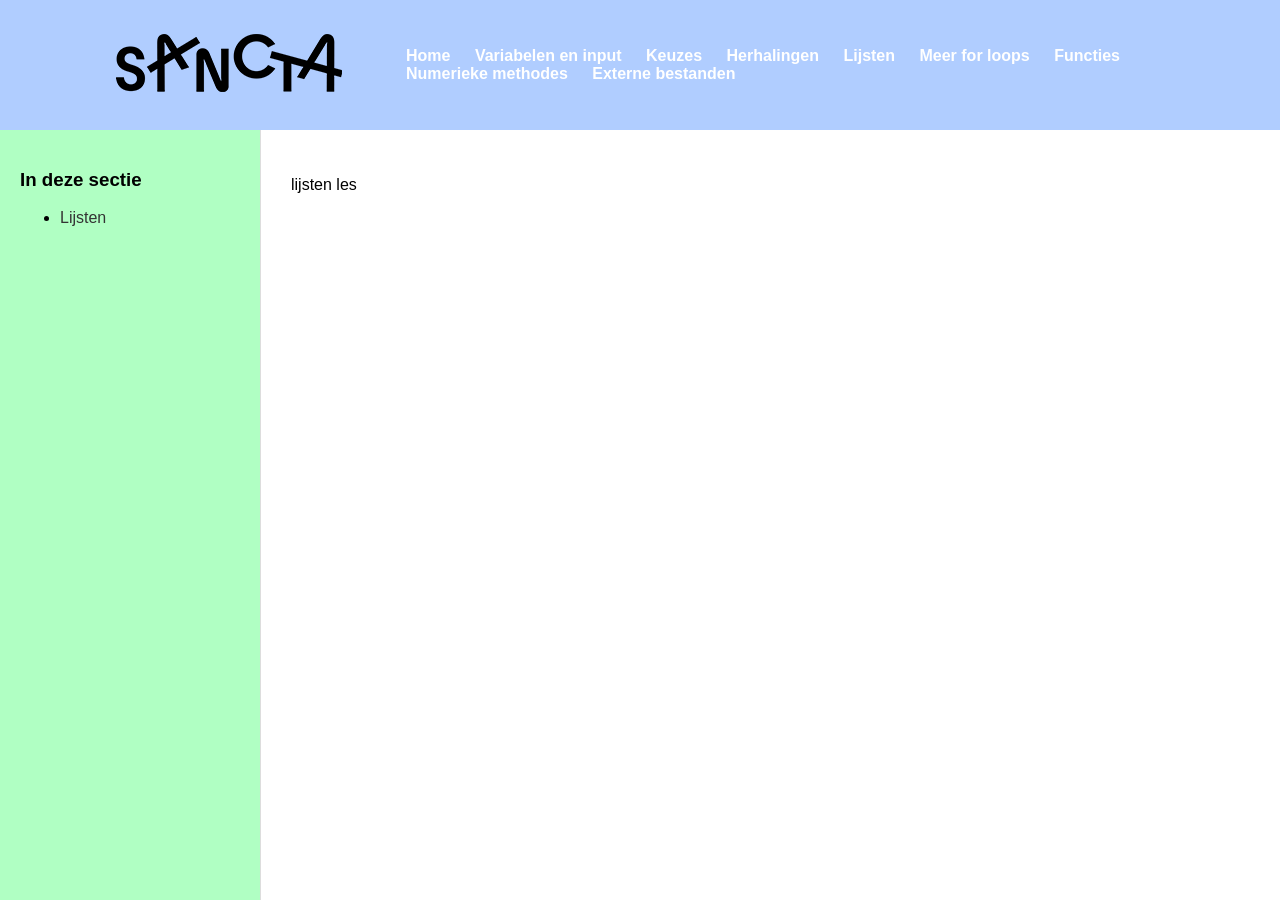
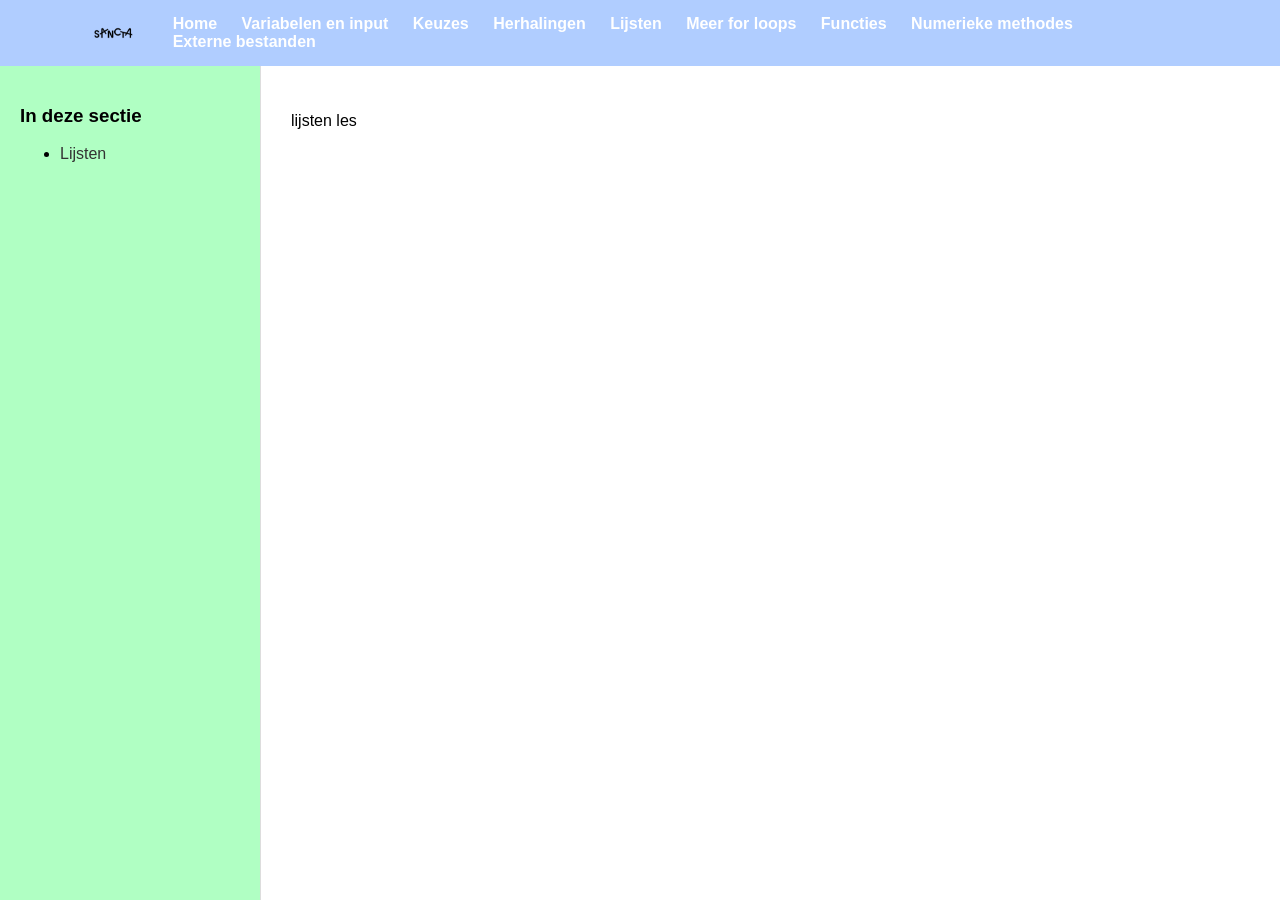
Before and after one commit to milanvandeput/milanvandeput.github.io, a Jekyll site: the page built from Lijsten/index.md, in a window 1280 px wide. Built offline with Jekyll 4.4.1, drawn with Linux system fonts in a browser that asks for light colours.

Commit message:
Update syntax.css

```diff
--- a/assets/css/syntax.css
+++ b/assets/css/syntax.css
@@ -46,10 +46,39 @@ ghlight code > span.line {
 .highlight .m  { color: #005cc5; }   /* numbers */
 
 nav.topbar {
-    background: #b0cdff;
-    color: white;
-    padding: 10px 15px; /* iets compacter */
+  background: #b0cdff;
+  color: white;
+  padding: 10px 15px;
+
+  /* Nieuw: hou logo en menu op één lijn in de balk */
+  display: flex;
+  align-items: center;
+  justify-content: space-between;
+  gap: 16px;
 }
+
+nav.topbar .brand {               /* jouw link die het logo bevat */
+  display: inline-flex;
+  align-items: center;
+  text-decoration: none;
+  color: inherit;
+  gap: 10px;
+}
+
+nav.topbar img.brand-logo {
+  height: 16px;                   /* pas grootte aan naar wens */
+  width: auto;
+  display: block;
+}
+
+nav.topbar .menu a {
+  color: white;
+  margin-right: 20px;
+  text-decoration: none;
+  font-weight: bold;
+  white-space: nowrap;
+}
+nav.topbar .menu a:last-child { margin-right: 0; }
 
 .topbar-inner {
   display: flex;
```
